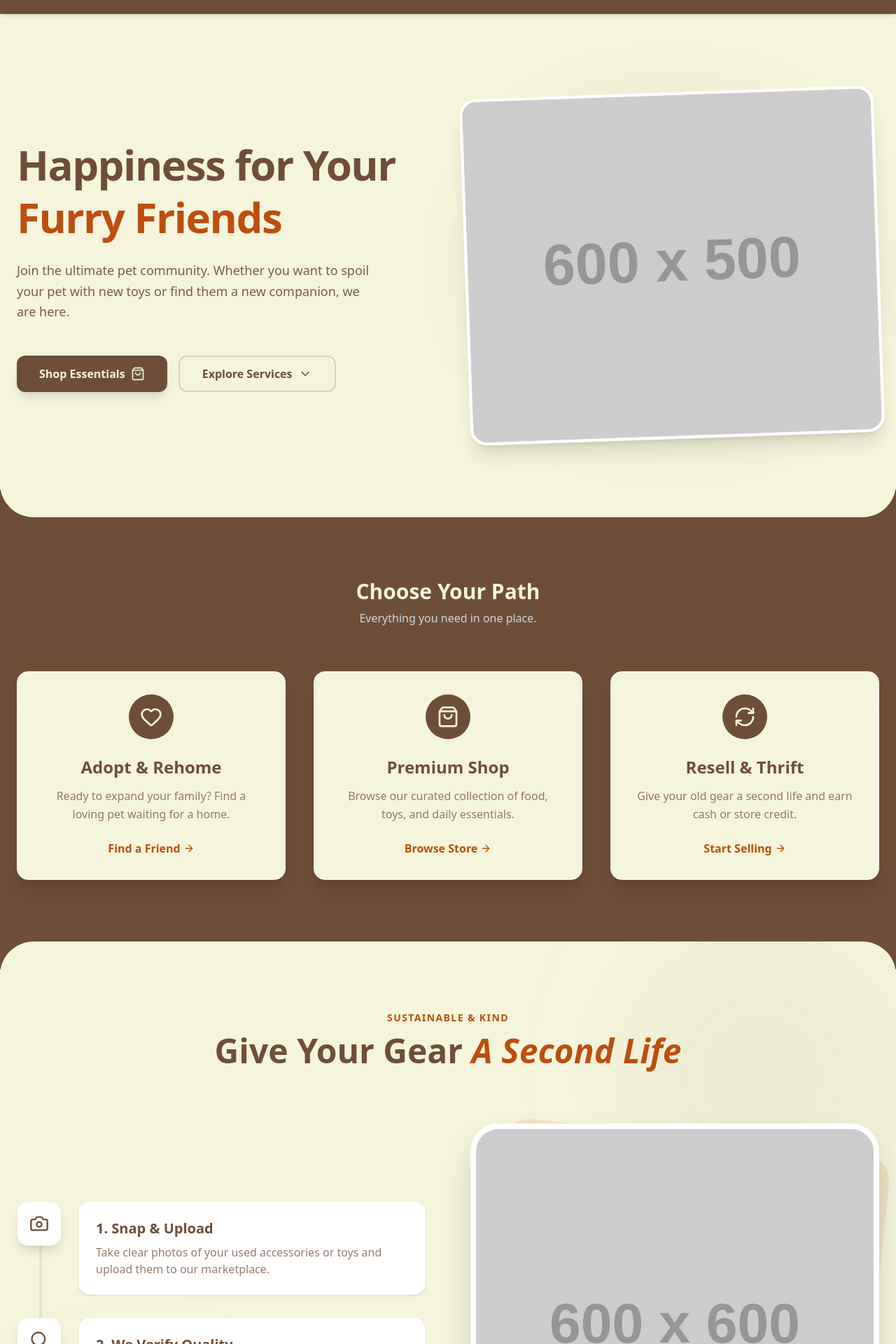
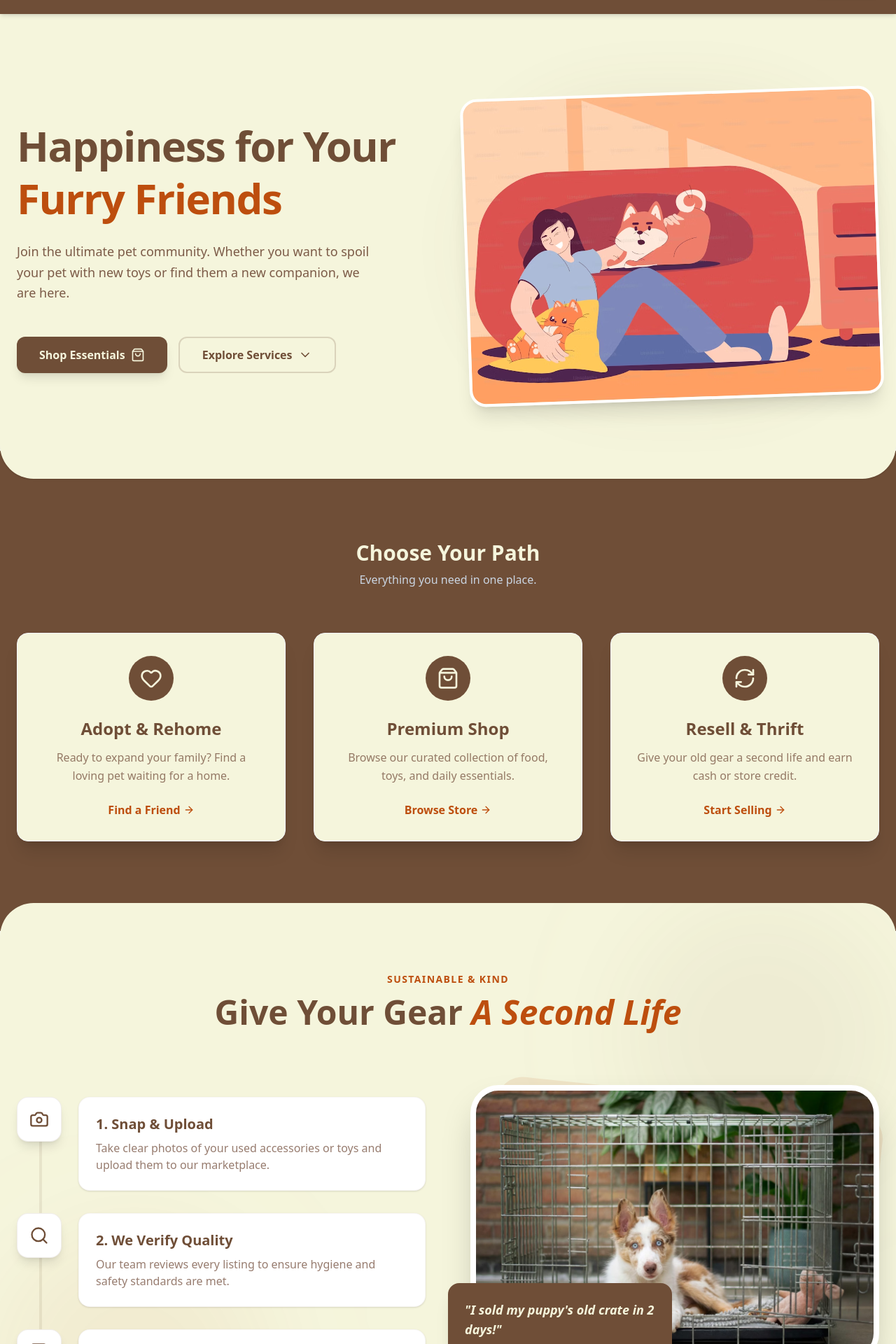
Before and after one commit to Raian-Tasnim/pet-shop, a React (Vite) app: page / in a window 1280 px wide. Shown: the part 60-1980 px from the top of the page at 70% size. Built offline with nearby package versions, Linux system fonts and the light colour scheme.

Commit message:
added images to home page

```diff
--- a/src/Components/Home.jsx
+++ b/src/Components/Home.jsx
@@ -1,5 +1,7 @@
 import React from 'react';
 import { Link } from 'react-router-dom';
+import homeImg from "../assets/pets/home-img.png"
+import SellItm from "../assets/products/crate.png"
 import {
   ArrowRight,
   Heart,
@@ -57,7 +59,7 @@ export const Home = () => {
           <div className="flex-1 w-full max-w-md md:max-w-full relative">
             <div className="absolute inset-0 bg-[#6F4E37] rounded-full filter blur-3xl opacity-10 transform scale-90"></div>
             <img
-              src="https://placehold.co/600x500/6F4E37/F5F5DC?text=Pet+Lifestyle"
+              src={homeImg}
               alt="Happy Pets"
               className="relative z-10 w-full h-auto object-cover rounded-3xl transform -rotate-2 hover:rotate-0 transition duration-500 shadow-xl border-4 border-white"
             />
@@ -176,7 +178,7 @@ export const Home = () => {
                <div className="absolute inset-0 bg-[#6F4E37] rounded-[2.5rem] -rotate-3 opacity-10 scale-95 z-0"></div>
                <div className="relative z-10 bg-white p-2 rounded-[2.5rem] shadow-2xl transform transition hover:scale-[1.01] w-full">
                   <img
-                    src="https://placehold.co/600x600/6F4E37/F5F5DC?text=Happy+Seller"
+                    src={SellItm}
                     alt="Reselling is easy"
                     className="rounded-4xl w-full h-auto object-cover"
                   />
```
Also changed, not shown: src/assets/pets/home-img.png (added), src/assets/products/crate.png (added).
